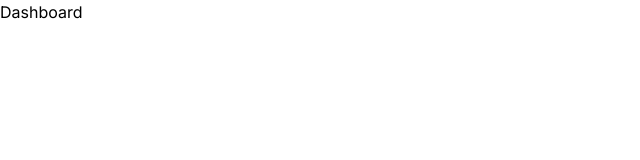
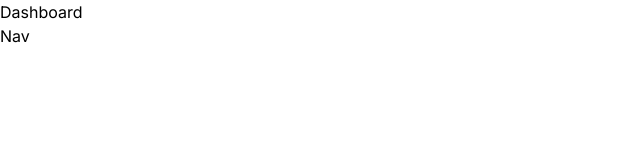
Before and after one commit to greenteaisgreat/intuitive-ticketing, a Next.js app: page / in a window 1280 px wide. Shown: the top 160 px of the page, without its empty margins (0-640 px from the left). Built offline with nearby package versions, Linux system fonts and the light colour scheme.

Commit message:
Add Metadata Description

```diff
--- a/app/layout.js
+++ b/app/layout.js
@@ -1,17 +1,21 @@
-import './globals.css'
-import { Inter } from 'next/font/google'
+import './globals.css';
+import { Inter } from 'next/font/google';
+import Nav from './(components)/Nav';
 
-const inter = Inter({ subsets: ['latin'] })
+const inter = Inter({ subsets: ['latin'] });
 
 export const metadata = {
-  title: 'Create Next App',
-  description: 'Generated by create next app',
-}
+    title: 'Ticketing App',
+    description: 'Next.js Introductory Project by Nathan Bornstein',
+};
 
 export default function RootLayout({ children }) {
-  return (
-    <html lang="en">
-      <body className={inter.className}>{children}</body>
-    </html>
-  )
+    return (
+        <html lang="en">
+            <body className={inter.className}>
+                {children}
+                <Nav />
+            </body>
+        </html>
+    );
 }
```
